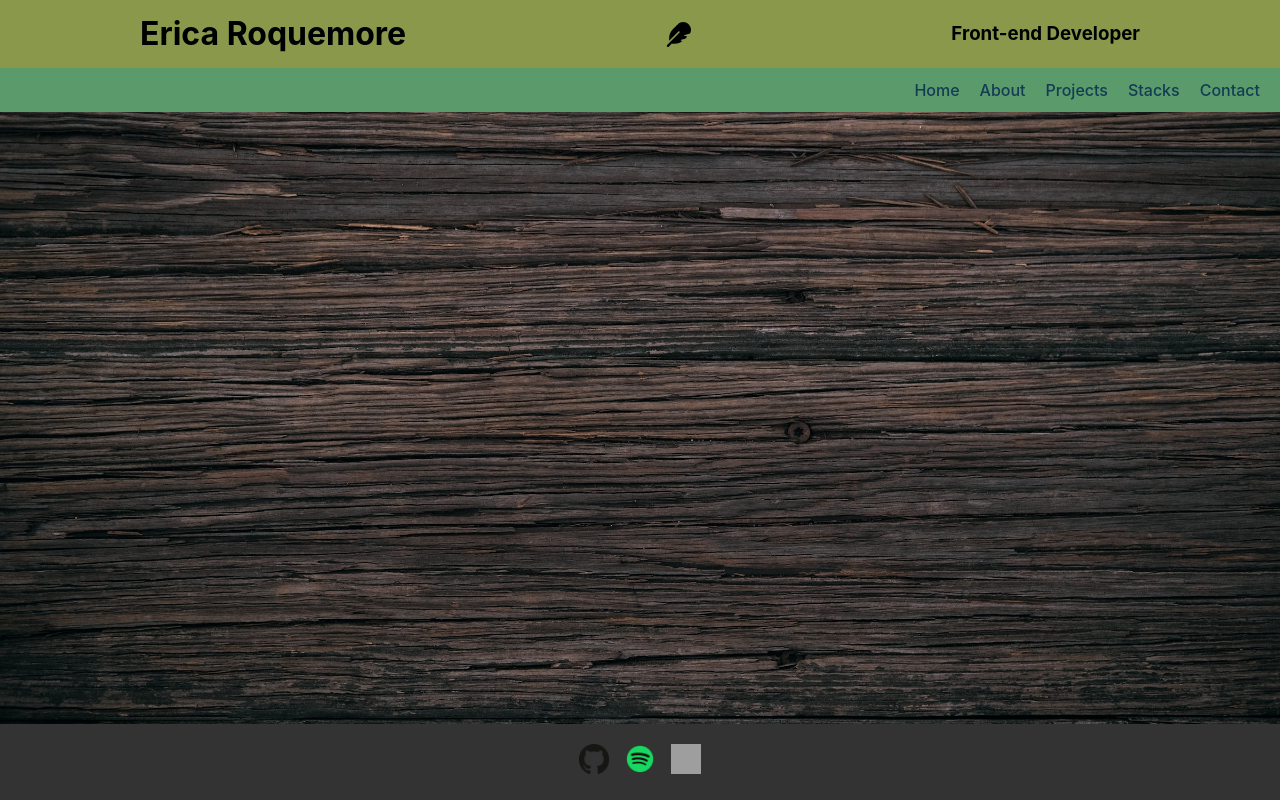
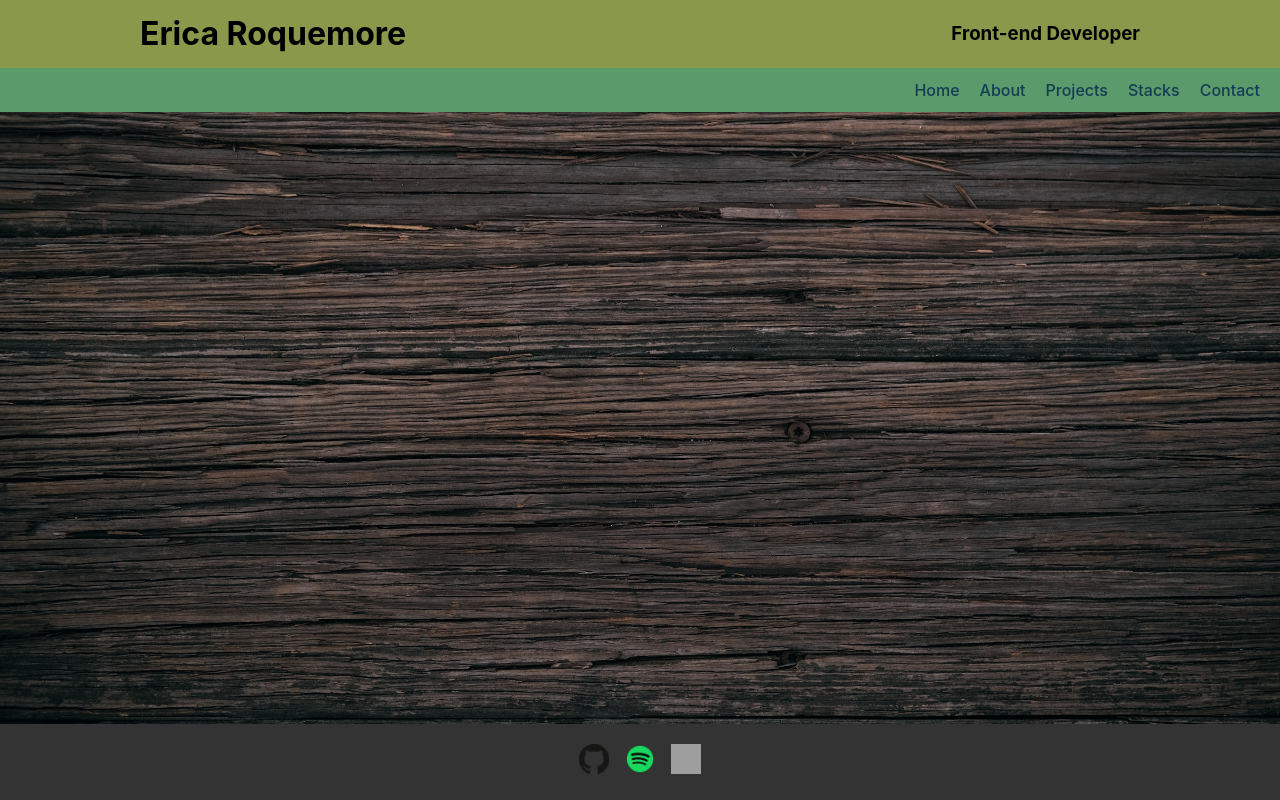
Before and after one commit to ricapi96/portfolio_23, a React (Vite) app: page / in a window 1280 px wide. Built offline with nearby package versions, Linux system fonts and the light colour scheme; grey boxes are pictures that could not be loaded.

Commit message:
added animation to header

```diff
--- a/package.json
+++ b/package.json
@@ -14,6 +14,7 @@
     "@fortawesome/fontawesome-free": "^6.4.2",
     "@fortawesome/free-brands-svg-icons": "^6.4.2",
     "@fortawesome/react-fontawesome": "^0.2.0",
+    "animate.css": "^4.1.1",
     "react": "^18.2.0",
     "react-dom": "^18.2.0",
     "react-router-dom": "^6.15.0",
--- a/src/components/Header.jsx
+++ b/src/components/Header.jsx
@@ -1,12 +1,14 @@
 import React from 'react';
-import featherIcon from '/public/images/feather-solid.svg'; // Update the path to your SVG
+import featherIcon from '/images/feather-solid.svg';
+import 'animate.css';
 
 function Header() {
   return (
     <header className="header">
-      <h1>Erica Roquemore</h1>
-      <img src={featherIcon} alt="Feather Icon" className="feather-icon" />
-      <h3>Front-end Developer</h3>
+      <h1 className='animate__animated animate__flip'>Erica Roquemore</h1>
+      <img src={featherIcon} alt="Feather Icon" className="feather-icon animate__animated animate__hinge" />
+      <h3 className='animate__animated animate__slideInUp'>Front-end Developer</h3>
+
     </header>
   );
 }
```
Also changed, not shown: 1 other file (tests, documents, lock files or other folders).
